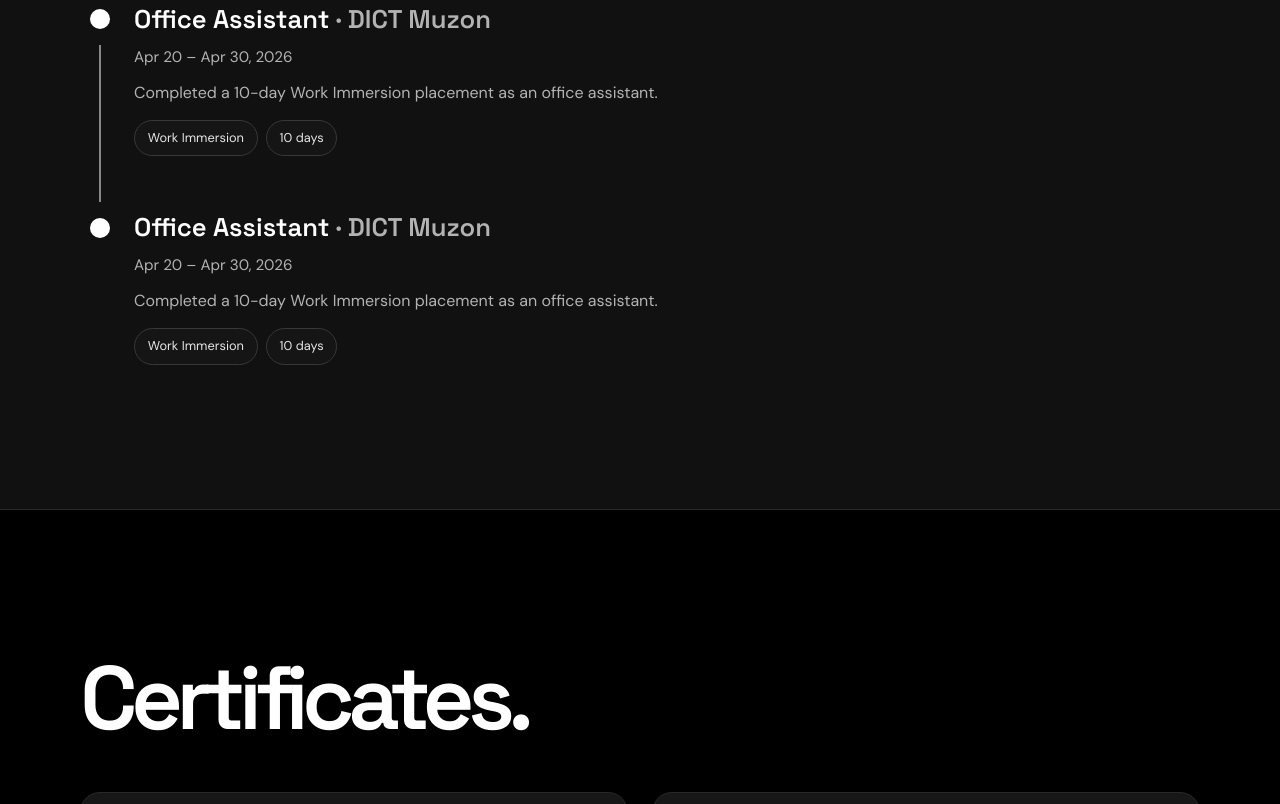
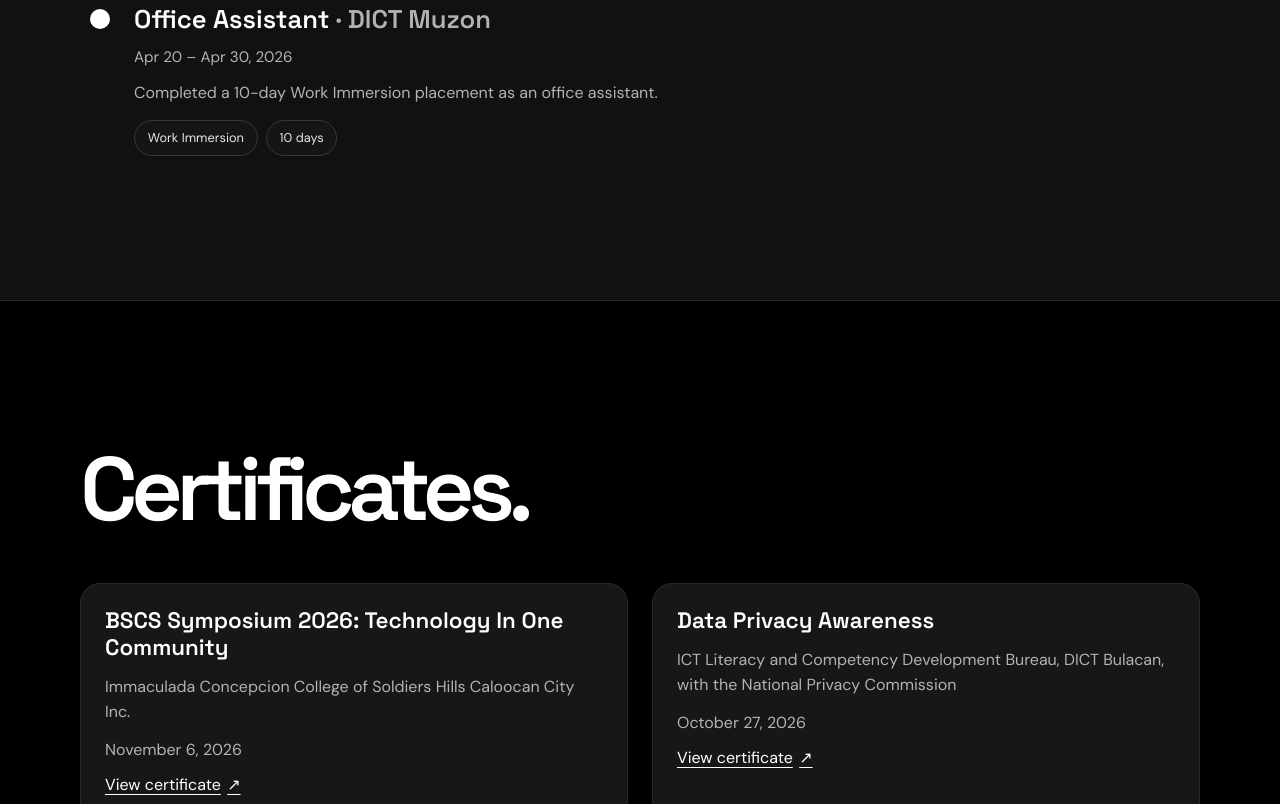
Before and after one commit to Tonnyton30/Portfolio, a plain HTML site: page index.html in a window 1280 px wide. Shown: the part 2977-3781 px from the top of the page. Drawn offline with Linux system fonts and the light colour scheme.

Commit message:
removed unused elements

```diff
--- a/index.html
+++ b/index.html
@@ -165,14 +165,6 @@
               <ul class="tag-list" aria-label="Placement type"><li>Work Immersion</li><li>10 days</li></ul>
             </div>
           </li>
-          <li class="experience-item reveal">
-            <div class="experience-body">
-              <h3>Office Assistant <span class="experience-org">· DICT Muzon</span></h3>
-              <p class="experience-date"><time datetime="2026-04-20">Apr 20</time> – <time datetime="2026-04-30">Apr 30, 2026</time></p>
-              <p class="experience-desc">Completed a 10-day Work Immersion placement as an office assistant.</p>
-              <ul class="tag-list" aria-label="Placement type"><li>Work Immersion</li><li>10 days</li></ul>
-            </div>
-          </li>
         </ol>
       </div>
     </section>
@@ -217,4 +209,3 @@
 </body>
 
 </html>
-<!-- hey-->
```
